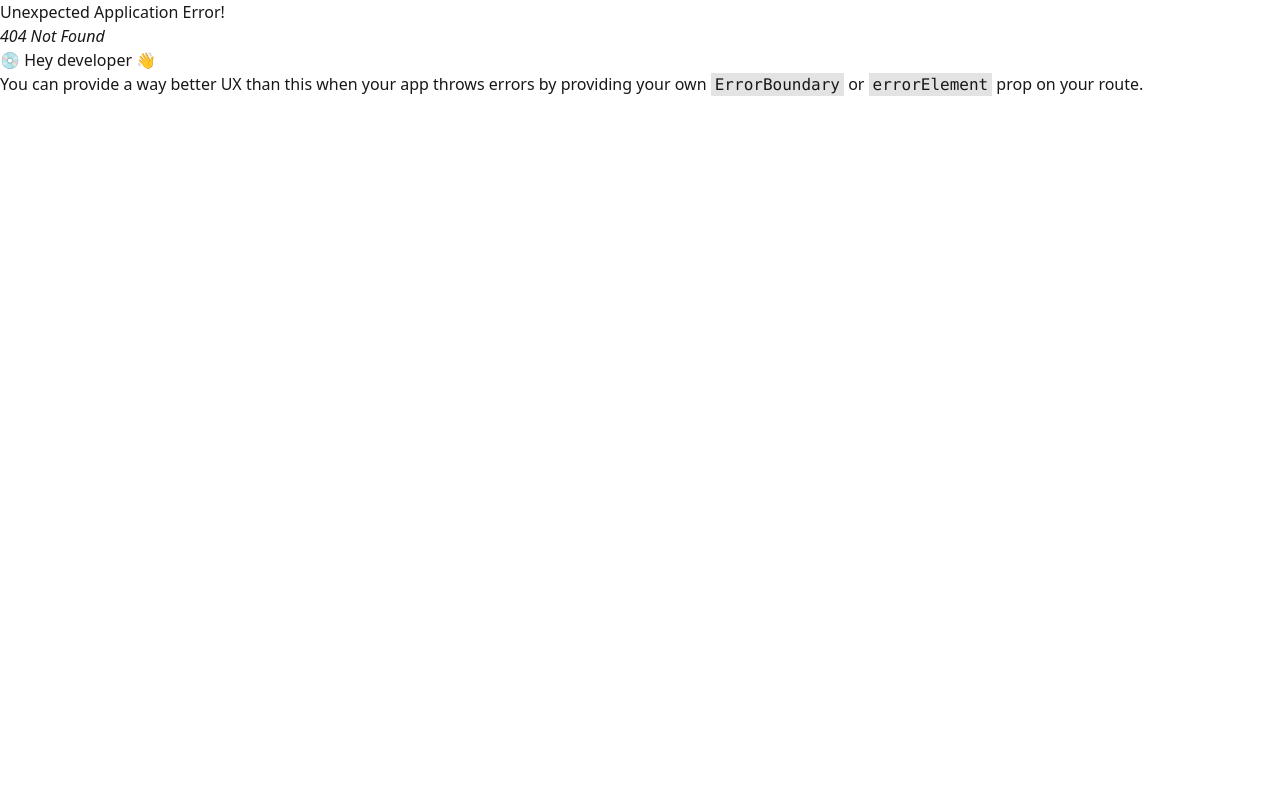
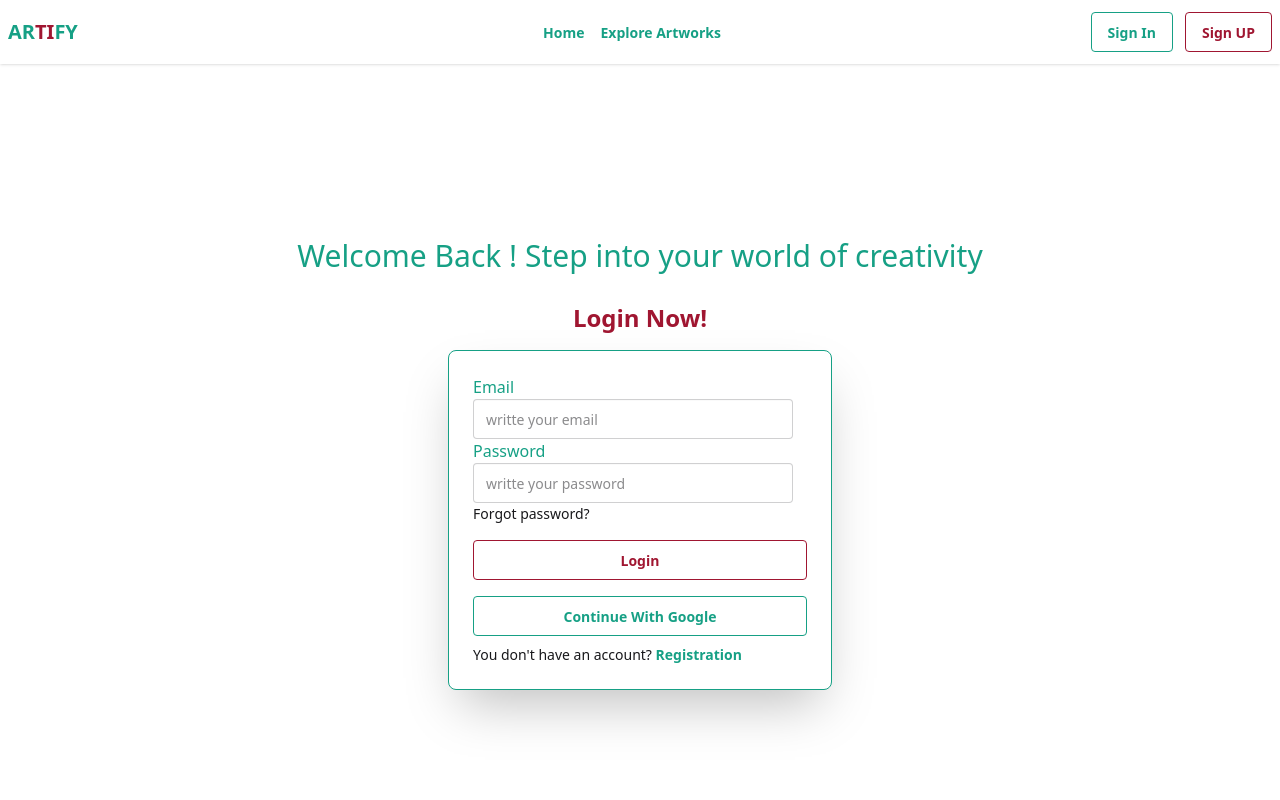
Before and after one commit to Sultanmia22/future-box-client, a React (Vite) app: page /login in a window 1280 px wide. Before the commit this address had no page. Shown: the top 800 px of the page. Built offline with nearby package versions, Linux system fonts and the light colour scheme; no server answers.

Commit message:
complete sign up and sign in functionality

```diff
--- a/package.json
+++ b/package.json
@@ -16,6 +16,7 @@
     "react-dom": "^19.1.1",
     "react-icons": "^5.5.0",
     "react-router": "^7.9.5",
+    "react-toastify": "^11.0.5",
     "tailwindcss": "^4.1.17"
   },
   "devDependencies": {
--- a/src/Auth/AuthProvider.jsx
+++ b/src/Auth/AuthProvider.jsx
@@ -1,10 +1,59 @@
-import React from 'react';
+import React, { useEffect, useState } from 'react';
 import { AuthContext } from './AuthContext';
+import {createUserWithEmailAndPassword, GoogleAuthProvider, onAuthStateChanged, signInWithEmailAndPassword, signInWithPopup, signOut, updateProfile } from "firebase/auth";
+import { auth } from '../Firebase.init';
+const googleProvider = new GoogleAuthProvider()
 
 const AuthProvider = ({children}) => {
+    const [user,setUser]  = useState(null)
+    const [loading,setLoading] = useState(true)
+
+    //!Creat User
+    const creatUser = (email,password) => {
+        return createUserWithEmailAndPassword( auth,email,password)
+    }
+
+    //! login user by email password
+    const loginUser = (email,password) => {
+        return signInWithEmailAndPassword(auth,email,password)
+    }
+
+    //! Sign in user by google
+    const singInGoogle = () => {
+        return signInWithPopup(auth,googleProvider)
+    }
+
+    //! Update Profile
+    const updateUserProfile = (displayName,photoURL) => {
+        return updateProfile(auth.currentUser,{
+            displayName,
+            photoURL,
+        })
+    }
+
+    //! Sign Out User
+    const signOutUser = () => {
+        return signOut(auth)
+    }
+
+    //! User observe
+    useEffect(() => {
+        const unsubscribe = onAuthStateChanged(auth,(currentUser) => {
+            setUser(currentUser)
+            setLoading(false)
+        })
+        return () => {
+            unsubscribe()
+        }
+    },[])
 
     const authInfo = {
-        name : 'Emon'
+        creatUser,
+        singInGoogle,
+        updateUserProfile,
+        loginUser,
+        user,
+        signOutUser,
     }
 
     return (
--- a/src/Components/Footer/Footer.jsx
+++ b/src/Components/Footer/Footer.jsx
@@ -61,7 +61,7 @@ const Footer = () => {
 
             </footer>
             <div className=' h-[1px] bg-base-300 mx-10'></div>
-            <p className='text-center text-white'>© 2025 AR<span className='text-yellow-400'>TI</span>FY. All rights reserved.</p>
+            <p className='text-center text-white py-5'>© 2025 AR<span className='text-yellow-400'>TI</span>FY. All rights reserved.</p>
         </div>
     );
 };
--- a/src/Components/Header/Navbar.jsx
+++ b/src/Components/Header/Navbar.jsx
@@ -1,16 +1,35 @@
-import React, { use } from 'react';
+
+import { use } from 'react';
 import { Link, NavLink } from 'react-router';
 import { AuthContext } from '../../Auth/AuthContext';
+import { toast } from 'react-toastify';
+
 
 const Navbar = () => {
+
+ const {user,signOutUser} = use(AuthContext)
 
     const links = <>
         <NavLink className='nav-text'>Home</NavLink>
         <NavLink className='nav-text'>Explore Artworks</NavLink>
-        <NavLink className='nav-text'>Add Artwork</NavLink>
+        {user && <>
+         <NavLink className='nav-text'>Add Artwork</NavLink>
         <NavLink className='nav-text'>My Gallery</NavLink>
         <NavLink className='nav-text'>My Favorites</NavLink>
+        </>}
     </>
+
+      const handleSignOut = () => {
+        signOutUser()
+        .then(res => {
+          toast.success('Sign Out Successfully')
+        })
+        .catch(er => {
+          const error = er.message;
+          toast.error(error)
+        })
+      }
+
     return (
     <div className="navbar bg-base-100 shadow-sm">
   <div className="navbar-start">
@@ -32,10 +51,18 @@ const Navbar = () => {
     </ul>
   </div>
   <div className="navbar-end">
-    <div className='flex items-center gap-3'>
-        <button className='btn btn-outline border border-primary text-primary hover:bg-primary hover:text-white'> Sign In </button>
+    {
+      user ?
+       <div className='flex items-center gap-3'>
+        <Link to='/login' className='btn btn-outline border border-primary text-primary hover:bg-primary hover:text-white'> {user.displayName} </Link>
+        <button onClick={handleSignOut} className='btn btn-outline border border-secondary text-secondary hover:bg-secondary hover:text-white'> Sign Out </button>
+    </div>
+        :
+        <div className='flex items-center gap-3'>
+        <Link to='/login' className='btn btn-outline border border-primary text-primary hover:bg-primary hover:text-white'> Sign In </Link>
         <Link to='/registration' className='btn btn-outline border border-secondary text-secondary hover:bg-secondary hover:text-white'> Sign UP </Link>
     </div>
+    }
   </div>
 </div>
     );
--- /dev/null
+++ b/src/Pages/Login.jsx
@@ -0,0 +1,72 @@
+import React, { use } from 'react';
+import { Link, useNavigate } from 'react-router';
+import { AuthContext } from '../Auth/AuthContext';
+import { toast } from 'react-toastify';
+
+const Login = () => {
+    const { singInGoogle, loginUser } = use(AuthContext)
+    const navigate = useNavigate()
+
+    //! Handle login
+    const handleLogin = (e) => {
+        e.preventDefault()
+        const email = e.target.email.value;
+        const password = e.target.password.value;
+
+        console.log({ email, password });
+
+        loginUser(email, password)
+            .then(res => {
+                const users = res.user;
+                toast.success('Login Successfully')
+                e.target.reset()
+                navigate('/')
+            })
+            .catch(er => {
+                const error = er.message;
+                toast.error(error);
+            })
+    }
+
+    //! Hangle google sign in
+    const handleGoogleSignIn = () => {
+        singInGoogle()
+            .then(res => {
+                const users = res.user;
+                // console.log(users)
+                toast.success('Registration Successfully')
+                navigate('/')
+            })
+            .catch(er => {
+                const error = er.message;
+                toast.error(error)
+            })
+    }
+
+    return (
+        <div className='flex flex-col justify-center items-center min-h-screen mx-5 md:mx-0 py-6 md:py-0'>
+            <h2 className=' text-2xl md:text-3xl text-center font-medium text-primary pb-7'> Welcome Back ! Step into your world of creativity </h2>
+            <p className=' text-xl md:text-2xl pb-4 text-secondary font-bold'> Login Now! </p>
+            <div className="card bg-base-100 w-full max-w-sm shrink-0 shadow-2xl border border-primary">
+                <div className="card-body">
+                    <form onSubmit={handleLogin}>
+                        <fieldset>
+                            {/* EMAIL */}
+                            <label className="label text-[16px] text-primary">Email</label>
+                            <input type="email" className="input" placeholder="writte your email" name='email' />
+                            {/* PASSWORD */}
+                            <label className="label text-[16px] text-primary">Password</label>
+                            <input type="password" className="input" placeholder="writte your password" name='password' />
+                            <div><a className="link link-hover">Forgot password?</a></div>
+                            <button className="btn w-full btn-outline text-secondary hover:bg-secondary border border-secondary hover:text-white mt-4">Login</button>
+                            <button type='button' onClick={handleGoogleSignIn} className="btn w-full btn-outline text-primary hover:bg-primary border border-primary hover:text-white mt-4"> Continue With Google </button>
+                        </fieldset>
+                    </form>
+                    <p> You don't have an account? <Link to='/registration' className='text-primary font-semibold text-center'>Registration</Link> </p>
+                </div>
+            </div>
+        </div>
+    );
+};
+
+export default Login;
--- a/src/Pages/Registration.jsx
+++ b/src/Pages/Registration.jsx
@@ -1,13 +1,79 @@
-import React from 'react';
-import { Link } from 'react-router';
+import React, { use } from 'react';
+import { Link, useNavigate } from 'react-router';
+import { AuthContext } from '../Auth/AuthContext';
+import { toast } from 'react-toastify';
 
 const Registration = () => {
+
+    const {creatUser,singInGoogle,updateUserProfile} = use(AuthContext)
+    const navigate = useNavigate()
+
+    //! Registration function
+    const handleRegsiter = (e) => {
+        e.preventDefault()
+
+        const displayName = e.target.name.value;
+        const photoURL = e.target.photourl.value;
+        const email = e.target.email.value;
+        const password = e.target.password.value;
+
+        console.log({displayName,photoURL,email,password})
+
+       const passwordRegex = /^(?=.*[a-z])(?=.*[A-Z]).{6,}$/;
+
+       if(!passwordRegex.test(password)){
+        toast.error('Must contain uppercase, lowercase letter,and minimum 6 characters')
+        return
+       }
+
+        //! Creat User
+        creatUser(email,password)
+        .then(res => {
+            const users = res.user;
+
+            //! Update Profile
+            updateUserProfile(displayName,photoURL)
+            .then(res => {
+
+            })
+            .catch(er => {
+
+            })
+
+            // console.log(users)
+            toast.success('Registration Successfully')
+              e.target.reset()
+            navigate('/')
+        })
+        .catch(er => {
+            const error = er.message;
+            console.log(error)
+            toast.error(error)
+        })
+    }
+
+    //! Hangle google sign in
+    const handleGoogleSignIn = () => {
+        singInGoogle()
+        .then(res => {
+            const users = res.user;
+            // console.log(users)
+            toast.success('Registration Successfully')
+             navigate('/')
+        })
+        .catch(er => {
+            const error = er.message;
+            toast.error(error)
+        })
+    }
+
     return (
-        <div className='flex flex-col justify-center items-center min-h-screen mx-5 py-6'>
+        <div className='flex flex-col justify-center items-center min-h-screen mx-5 md:mx-0 py-6 md:py-0'>
             <h2 className=' text-2xl md:text-3xl text-center font-medium text-primary pb-7'> Create, Share, Inspire — Begin Your Artify Journey </h2>
             <p className=' text-xl md:text-2xl pb-4 text-secondary font-bold'> Registration Now! </p>
             <div className="card bg-base-100 w-full max-w-sm shrink-0 shadow-2xl border border-primary">
                 <div className="card-body">
+                    <form onSubmit={handleRegsiter}>
                         <fieldset className="fieldset">
                             {/* Name */}
                             <label className="label text-[16px] text-primary">Name</label>
@@ -21,10 +87,12 @@ const Registration = () => {
                             {/* PASSWORD */}
                             <label className="label text-[16px] text-primary">Password</label>
                             <input type="password" className="input" placeholder="writte your password" name='password' />
-                        <div><a className="link link-hover">Forgot password?</a></div>
+
                             <button className="btn btn-outline text-secondary hover:bg-secondary border border-secondary hover:text-white mt-4">Registration</button>
                         </fieldset>
-                    <p> You have an already account? <Link className='text-primary font-semibold text-center'>Login</Link> </p>
+                    </form>
+                    <button type='button' onClick={handleGoogleSignIn} className="btn btn-outline text-primary hover:bg-primary border border-primary hover:text-white mt-4"> Continue With Google </button>
+                    <p> You have an already account? <Link to='/login' className='text-primary font-semibold text-center'>Login</Link> </p>
                 </div>
             </div>
         </div>
--- a/src/Routes/Routes.jsx
+++ b/src/Routes/Routes.jsx
@@ -2,6 +2,7 @@ import { createBrowserRouter } from "react-router";
 import MainLayouts from "../Layouts/MainLayouts";
 import Home from "../Pages/Home";
 import Registration from "../Pages/Registration";
+import Login from "../Pages/Login";
 
 const router = createBrowserRouter([
   {
@@ -16,6 +17,11 @@ const router = createBrowserRouter([
       {
         path:'/registration',
         element:<Registration/>
+      },
+
+      {
+        path: '/login',
+        element:<Login/>
       }
     ]
   },
--- a/src/main.jsx
+++ b/src/main.jsx
@@ -4,12 +4,14 @@ import './index.css'
 import router from './Routes/Routes'
 import { RouterProvider } from 'react-router'
 import AuthProvider from './Auth/AuthProvider'
+import { ToastContainer } from 'react-toastify'
 
 
 createRoot(document.getElementById('root')).render(
   <StrictMode>
  <AuthProvider>
    <RouterProvider router={router} />
+    <ToastContainer />
  </AuthProvider>
   </StrictMode>,
 )
```
Also changed, not shown: 1 other file (tests, documents, lock files or other folders). Lines whose indentation alone changed are shown as unchanged.
